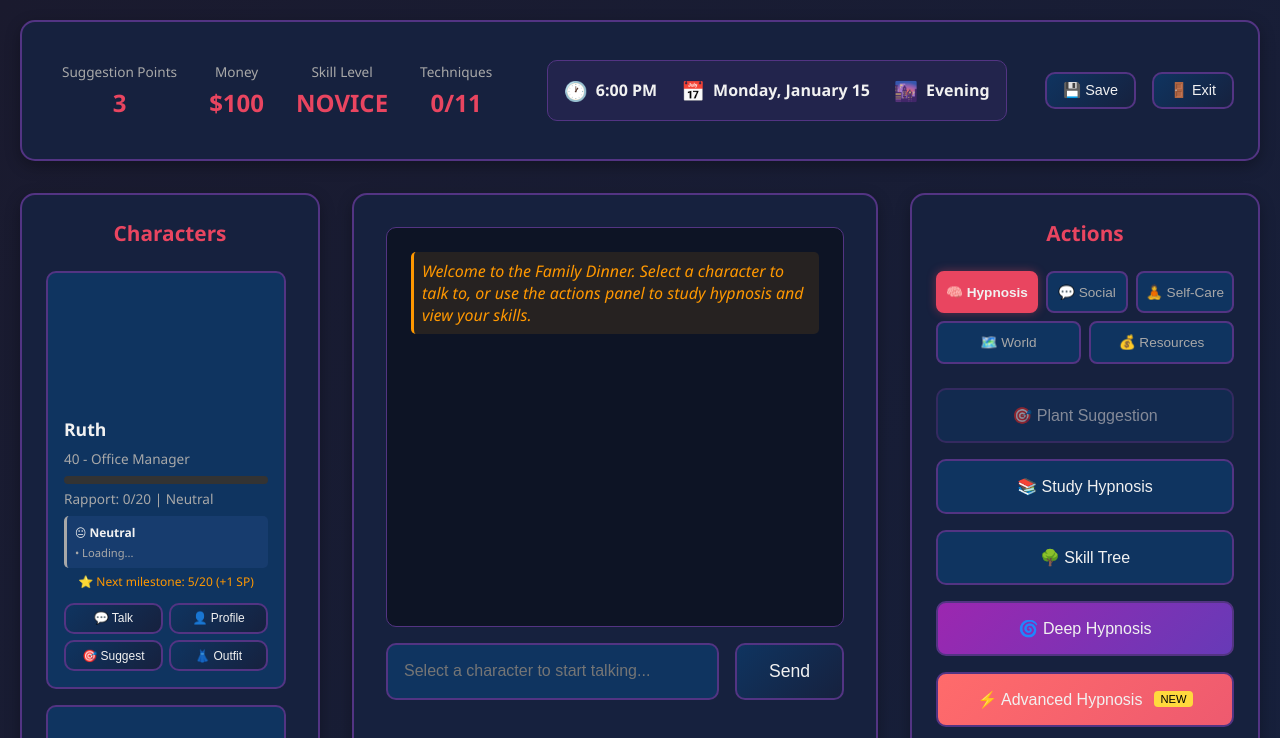
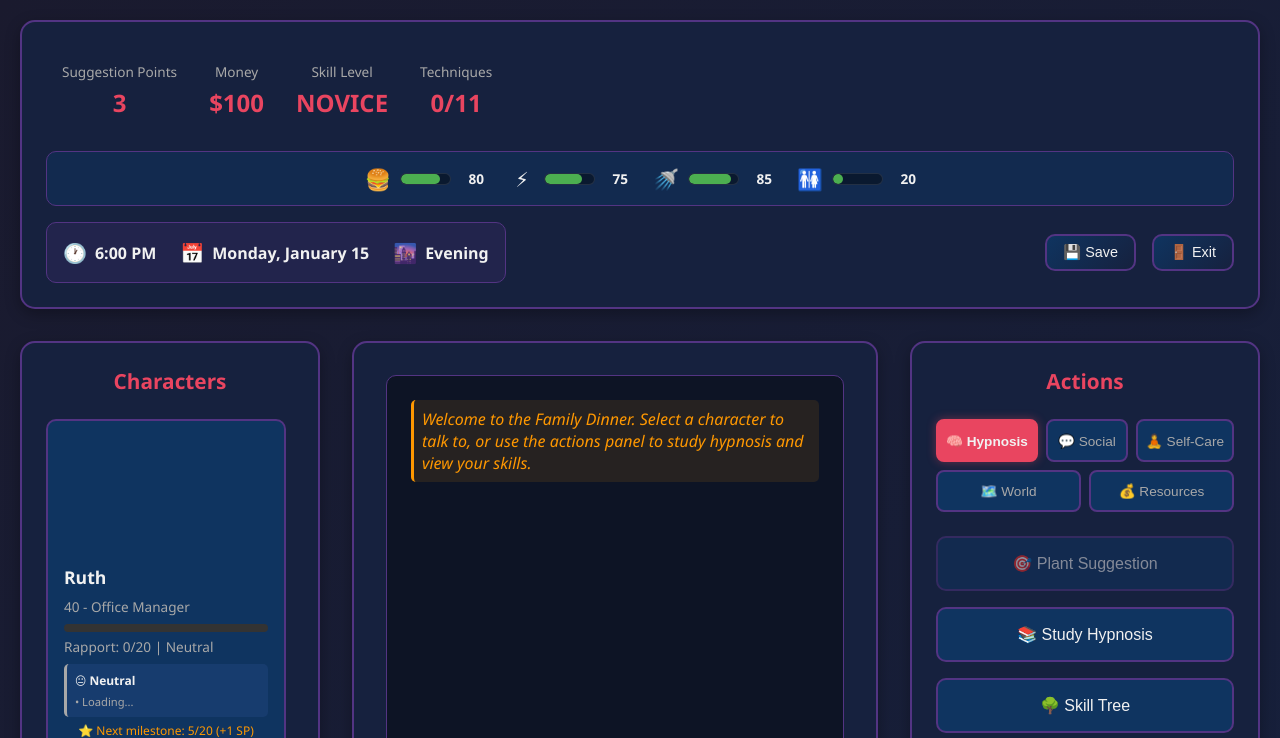
Before and after one commit to chananmeir/mytest, a Flask app: page /game in a window 1280 px wide. Shown: the top 738 px of the page. Run offline with Flask 3, Linux system fonts and the light colour scheme; some libraries are stand-ins or nearby versions.

Commit message:
Add Always-Visible Self-Care Status Bar to Header
Major UI Improvement - Persistent Status Display:

UI Changes: Added self-care status bar to game header
- Shows 4 status bars: Hunger, Energy, Hygiene, Bladder
- Always visible at top of screen
- Color-coded with emoji indicators
- Located in game header between stats and time

CSS: Horizontal layout with smooth animations
JavaScript: Updates both header and tab displays

Benefits:
- Monitor needs at a glance
- No tab switching required
- Professional game UI
- Real-time status updates

```diff
--- a/static/css/style.css
+++ b/static/css/style.css
@@ -127,6 +127,56 @@ body {
     justify-content: space-between;
     align-items: center;
     box-shadow: 0 5px 15px rgba(0, 0, 0, 0.3);
+    flex-wrap: wrap;
+    gap: 1rem;
+}
+
+/* Self-Care Status Bar */
+.self-care-status-bar {
+    display: flex;
+    gap: 1.5rem;
+    padding: 0.8rem 1.2rem;
+    background: rgba(15, 52, 96, 0.5);
+    border-radius: 10px;
+    border: 1px solid var(--border-color);
+    flex: 1 1 100%;
+    justify-content: center;
+}
+
+.need-item {
+    display: flex;
+    align-items: center;
+    gap: 0.5rem;
+    min-width: 120px;
+}
+
+.need-icon {
+    font-size: 1.3rem;
+    width: 28px;
+    text-align: center;
+}
+
+.need-bar-container {
+    flex: 1;
+    height: 12px;
+    background: rgba(0, 0, 0, 0.4);
+    border-radius: 6px;
+    overflow: hidden;
+    border: 1px solid rgba(255, 255, 255, 0.1);
+}
+
+.need-bar {
+    height: 100%;
+    transition: all 0.3s ease;
+    border-radius: 6px;
+}
+
+.need-value {
+    font-size: 0.85rem;
+    font-weight: bold;
+    color: var(--text-primary);
+    min-width: 25px;
+    text-align: right;
 }
 
 .player-stats {
--- a/static/js/game.js
+++ b/static/js/game.js
@@ -3190,34 +3190,34 @@ function updateSelfCareDisplay() {
                 }
             }
 
-            // Update hunger
-            $('#hunger-emoji').text(getStatusEmoji(sc.hunger));
-            $('#hunger-value').text(sc.hunger);
-            $('#hunger-bar').css({
+            // Update hunger (both header and tab)
+            $('#hunger-emoji, #header-hunger-emoji').text(getStatusEmoji(sc.hunger));
+            $('#hunger-value, #header-hunger-value').text(sc.hunger);
+            $('#hunger-bar, #header-hunger-bar').css({
                 'width': sc.hunger + '%',
                 'background': getStatusColor(sc.hunger)
             });
 
-            // Update energy
-            $('#energy-emoji').text(getStatusEmoji(sc.energy));
-            $('#energy-value').text(sc.energy);
-            $('#energy-bar').css({
+            // Update energy (both header and tab)
+            $('#energy-emoji, #header-energy-emoji').text(getStatusEmoji(sc.energy));
+            $('#energy-value, #header-energy-value').text(sc.energy);
+            $('#energy-bar, #header-energy-bar').css({
                 'width': sc.energy + '%',
                 'background': getStatusColor(sc.energy)
             });
 
-            // Update hygiene
-            $('#hygiene-emoji').text(getStatusEmoji(sc.hygiene));
-            $('#hygiene-value').text(sc.hygiene);
-            $('#hygiene-bar').css({
+            // Update hygiene (both header and tab)
+            $('#hygiene-emoji, #header-hygiene-emoji').text(getStatusEmoji(sc.hygiene));
+            $('#hygiene-value, #header-hygiene-value').text(sc.hygiene);
+            $('#hygiene-bar, #header-hygiene-bar').css({
                 'width': sc.hygiene + '%',
                 'background': getStatusColor(sc.hygiene)
             });
 
-            // Update bladder
-            $('#bladder-emoji').text(getStatusEmoji(sc.bladder, true));
-            $('#bladder-value').text(sc.bladder);
-            $('#bladder-bar').css({
+            // Update bladder (both header and tab)
+            $('#bladder-emoji, #header-bladder-emoji').text(getStatusEmoji(sc.bladder, true));
+            $('#bladder-value, #header-bladder-value').text(sc.bladder);
+            $('#bladder-bar, #header-bladder-bar').css({
                 'width': sc.bladder + '%',
                 'background': getStatusColor(sc.bladder, true)
             });
--- a/templates/game.html
+++ b/templates/game.html
@@ -21,6 +21,38 @@
         <div class="stat-item">
             <span class="stat-label">Techniques</span>
             <span class="stat-value" id="techniques-count">{{ game_state.player.hypnosis_knowledge.known_techniques|length }}/11</span>
+        </div>
+    </div>
+
+    <!-- Self-Care Status Bar (Always Visible) -->
+    <div class="self-care-status-bar">
+        <div class="need-item" title="Hunger: Higher is better">
+            <span class="need-icon" id="header-hunger-emoji">🍔</span>
+            <div class="need-bar-container">
+                <div class="need-bar" id="header-hunger-bar" style="width: 80%; background: #4caf50;"></div>
+            </div>
+            <span class="need-value" id="header-hunger-value">80</span>
+        </div>
+        <div class="need-item" title="Energy: Higher is better">
+            <span class="need-icon" id="header-energy-emoji">⚡</span>
+            <div class="need-bar-container">
+                <div class="need-bar" id="header-energy-bar" style="width: 75%; background: #4caf50;"></div>
+            </div>
+            <span class="need-value" id="header-energy-value">75</span>
+        </div>
+        <div class="need-item" title="Hygiene: Higher is better">
+            <span class="need-icon" id="header-hygiene-emoji">🚿</span>
+            <div class="need-bar-container">
+                <div class="need-bar" id="header-hygiene-bar" style="width: 85%; background: #4caf50;"></div>
+            </div>
+            <span class="need-value" id="header-hygiene-value">85</span>
+        </div>
+        <div class="need-item" title="Bladder: Lower is better">
+            <span class="need-icon" id="header-bladder-emoji">🚻</span>
+            <div class="need-bar-container">
+                <div class="need-bar" id="header-bladder-bar" style="width: 20%; background: #4caf50;"></div>
+            </div>
+            <span class="need-value" id="header-bladder-value">20</span>
         </div>
     </div>
 
```
